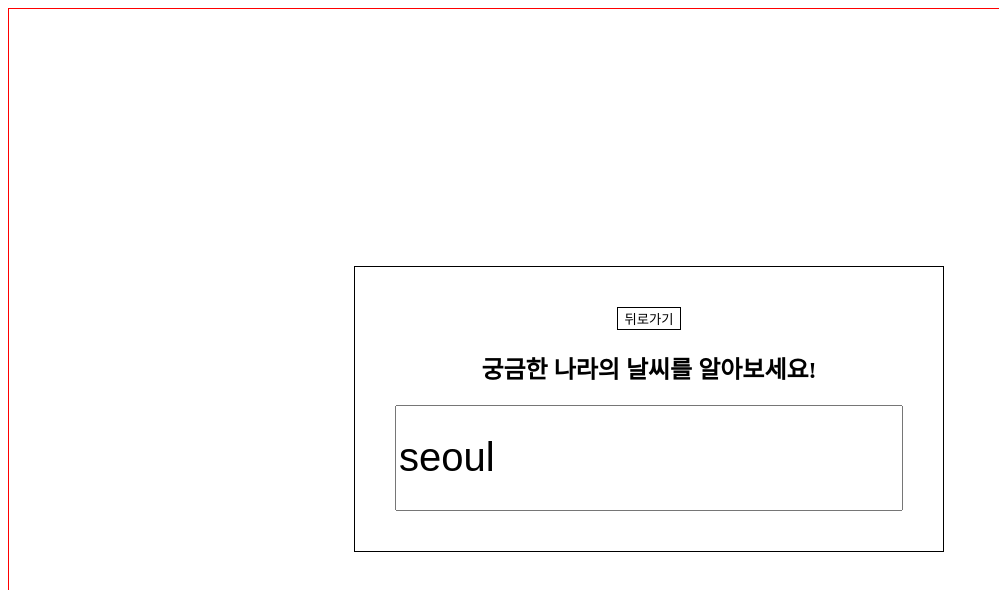
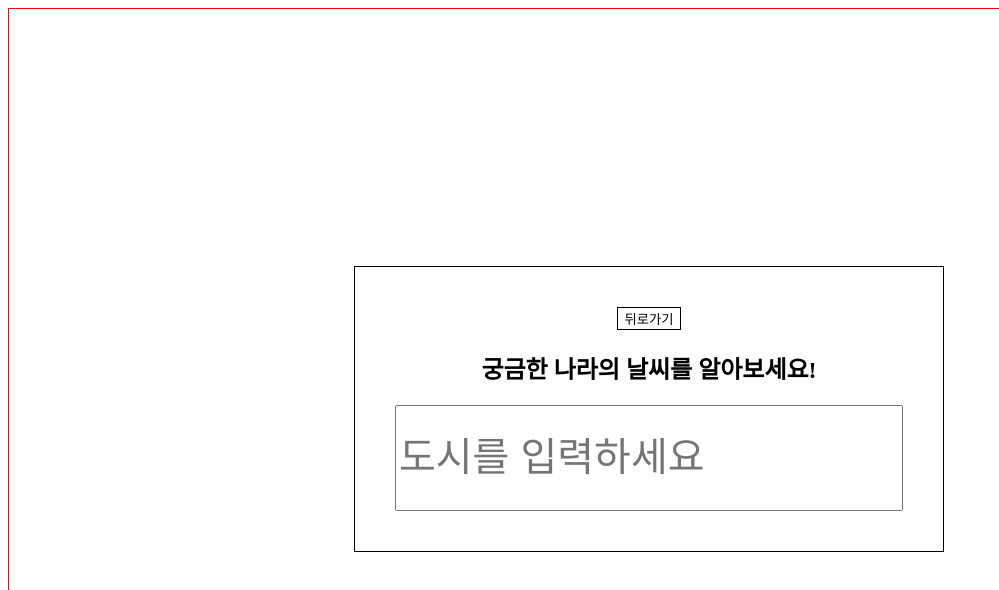
Before and after one commit to UMC-MJU/4th_Web_B, a React (Create React App) app in the folder 라라-이솔/3주차/: page /weather in a window 1280 px wide. Shown: the top 590 px of the page, without its empty margins (0-999 px from the left). Built offline with nearby package versions, Linux system fonts and the light colour scheme; no server answers.

Commit message:
fix :수정

```diff
--- a/라라-이솔/3주차/src/page/Weather.jsx
+++ b/라라-이솔/3주차/src/page/Weather.jsx
@@ -4,7 +4,7 @@ import axios from "axios";
 import { useNavigate } from "react-router-dom";
 
 const Weather = () => {
-  const [location, setLocation] = useState("seoul");
+  const [location, setLocation] = useState("");
   const [result, setResult] = useState({});
   const navigate = useNavigate();
   const API_KEY = process.env.API_KEY;
```
